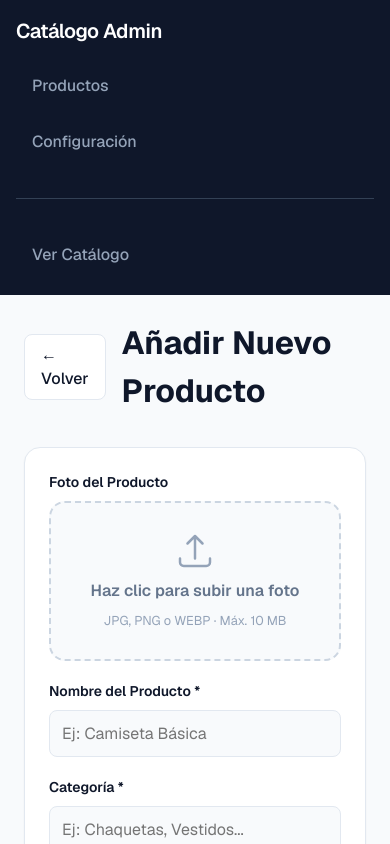
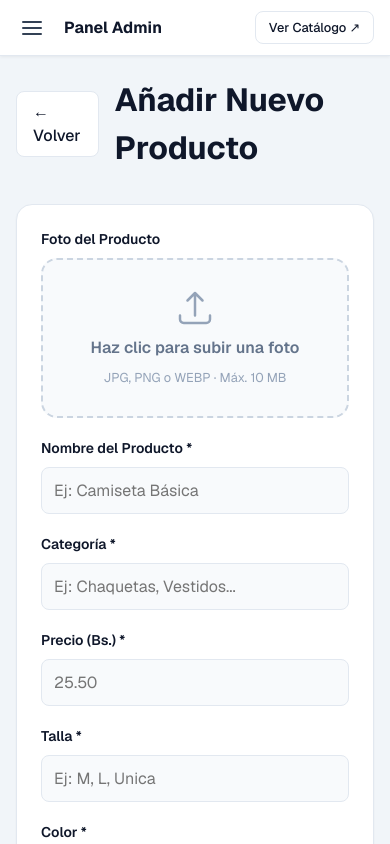
Before and after one commit to sebastianDuranC/catalogo-ropa, a Next.js app: page /admin/product in a window 390 px wide. Shown: the top 844 px of the page. Built offline with nearby package versions, Linux system fonts and the light colour scheme.

Commit message:
feat: responsive admin layout with collapsible sidebar drawer, hamburger menu and purple gradient

```diff
--- a/src/app/admin/layout.module.css
+++ b/src/app/admin/layout.module.css
@@ -1,70 +1,258 @@
+/* ===== LAYOUT PRINCIPAL ===== */
 .adminLayout {
   display: flex;
   min-height: 100vh;
+  background-color: #f1f5f9;
 }
 
+/* ===== OVERLAY MOBILE ===== */
+.overlay {
+  position: fixed;
+  inset: 0;
+  background-color: rgba(0, 0, 0, 0.5);
+  z-index: 40;
+  backdrop-filter: blur(2px);
+}
+
+/* ===== SIDEBAR ===== */
 .sidebar {
-  width: 250px;
-  background-color: #0f172a;
+  width: 260px;
+  background: linear-gradient(160deg, #1e1b4b 0%, #312e81 50%, #4338ca 100%);
   color: white;
-  padding: 1.5rem;
+  padding: 0;
   flex-shrink: 0;
   display: flex;
   flex-direction: column;
+  position: relative;
+  z-index: 50;
 }
 
-.logo h2 {
-  font-size: 1.25rem;
-  margin-bottom: 2.5rem;
-  font-weight: 600;
-  letter-spacing: -0.025em;
+.sidebarHeader {
+  display: flex;
+  justify-content: space-between;
+  align-items: center;
+  padding: 1.5rem 1.25rem 1.25rem;
+  border-bottom: 1px solid rgba(255,255,255,0.1);
 }
 
+.logoWrap {
+  display: flex;
+  align-items: center;
+  gap: 0.75rem;
+}
+
+.logoIcon {
+  font-size: 1.75rem;
+  line-height: 1;
+}
+
+.logoTitle {
+  font-size: 1.125rem;
+  font-weight: 800;
+  letter-spacing: -0.025em;
+  line-height: 1.2;
+  color: white;
+}
+
+.logoSub {
+  font-size: 0.7rem;
+  color: rgba(255,255,255,0.5);
+  text-transform: uppercase;
+  letter-spacing: 0.08em;
+  line-height: 1;
+}
+
+.closeBtn {
+  display: none;
+  background: rgba(255,255,255,0.1);
+  border: none;
+  color: white;
+  width: 30px;
+  height: 30px;
+  border-radius: 50%;
+  cursor: pointer;
+  font-size: 0.875rem;
+  align-items: center;
+  justify-content: center;
+  flex-shrink: 0;
+  transition: background 0.2s;
+}
+
+.closeBtn:hover {
+  background: rgba(255,255,255,0.2);
+}
+
+/* ===== NAV ===== */
 .nav {
   display: flex;
   flex-direction: column;
-  gap: 0.5rem;
+  padding: 1.25rem 0.75rem;
+  gap: 0.25rem;
+  flex: 1;
+}
+
+.navSection {
+  font-size: 0.65rem;
+  font-weight: 700;
+  letter-spacing: 0.1em;
+  color: rgba(255,255,255,0.4);
+  padding: 0 0.75rem 0.5rem;
+  margin-top: 0.25rem;
 }
 
 .link {
-  padding: 0.75rem 1rem;
-  border-radius: var(--radius-md);
-  transition: var(--transition);
-  color: #94a3b8;
+  display: flex;
+  align-items: center;
+  gap: 0.75rem;
+  padding: 0.8rem 1rem;
+  border-radius: 0.75rem;
+  transition: all 0.15s ease;
+  color: rgba(255,255,255,0.65);
   font-weight: 500;
-  display: block;
+  font-size: 0.95rem;
+  position: relative;
 }
 
 .link:hover {
-  background-color: #1e293b;
+  background-color: rgba(255,255,255,0.1);
   color: white;
+}
+
+.linkActive {
+  background-color: rgba(255,255,255,0.15);
+  color: white;
+  font-weight: 700;
+}
+
+.linkActive::before {
+  content: '';
+  position: absolute;
+  left: 0;
+  top: 20%;
+  bottom: 20%;
+  width: 3px;
+  background-color: white;
+  border-radius: 9999px;
+}
+
+.linkIcon {
+  font-size: 1.1rem;
+  line-height: 1;
+  flex-shrink: 0;
+}
+
+/* ===== SIDEBAR FOOTER ===== */
+.sidebarFooter {
+  padding: 0 0.75rem 1.25rem;
 }
 
 .divider {
   border: none;
-  border-top: 1px solid #334155;
-  margin: 1.5rem 0;
+  border-top: 1px solid rgba(255,255,255,0.12);
+  margin: 0 0 0.75rem;
 }
 
+.linkExternal {
+  justify-content: space-between;
+}
+
+.externalArrow {
+  font-size: 0.75rem;
+  opacity: 0.7;
+  margin-left: auto;
+}
+
+/* ===== MAIN WRAPPER ===== */
+.mainWrapper {
+  flex: 1;
+  display: flex;
+  flex-direction: column;
+  min-width: 0;
+}
+
+/* ===== TOP BAR (visible en todos, placeholder en desktop) ===== */
+.topbar {
+  display: none;
+  align-items: center;
+  gap: 1rem;
+  padding: 0 1rem;
+  height: 56px;
+  background-color: #ffffff;
+  border-bottom: 1px solid #e2e8f0;
+  position: sticky;
+  top: 0;
+  z-index: 30;
+  box-shadow: 0 1px 3px 0 rgb(0 0 0 / 0.06);
+}
+
+.hamburger {
+  display: flex;
+  flex-direction: column;
+  gap: 4px;
+  padding: 6px;
+  background: none;
+  border: none;
+  cursor: pointer;
+  border-radius: 6px;
+  transition: background 0.2s;
+}
+
+.hamburger:hover {
+  background-color: #f1f5f9;
+}
+
+.hamburger span {
+  display: block;
+  width: 20px;
+  height: 2px;
+  background-color: #334155;
+  border-radius: 2px;
+}
+
+.topbarTitle {
+  font-weight: 700;
+  font-size: 1rem;
+  color: #0f172a;
+  flex: 1;
+}
+
+.topbarCatalogBtn {
+  white-space: nowrap;
+}
+
+/* ===== MAIN CONTENT ===== */
 .mainContent {
   flex: 1;
-  padding: 3rem;
-  background-color: var(--background);
-  overflow-y: auto;
+  padding: 2.5rem 2.5rem;
+  max-width: 1100px;
+  width: 100%;
 }
 
+/* ===== RESPONSIVE ===== */
 @media (max-width: 768px) {
-  .adminLayout {
-    flex-direction: column;
+  .sidebar {
+    position: fixed;
+    top: 0;
+    left: 0;
+    bottom: 0;
+    width: 280px;
+    transform: translateX(-100%);
+    transition: transform 0.3s cubic-bezier(0.4, 0, 0.2, 1);
   }
-  .sidebar {
-    width: 100%;
-    padding: 1rem;
+
+  .sidebarOpen {
+    transform: translateX(0);
   }
-  .logo h2 {
-    margin-bottom: 1rem;
+
+  .closeBtn {
+    display: inline-flex;
   }
+
+  .topbar {
+    display: flex;
+  }
+
   .mainContent {
-    padding: 1.5rem;
+    padding: 1.25rem 1rem;
   }
 }
--- a/src/app/admin/layout.tsx
+++ b/src/app/admin/layout.tsx
@@ -1,23 +1,98 @@
+'use client';
+
 import Link from 'next/link';
+import { usePathname } from 'next/navigation';
+import { useState, useEffect } from 'react';
 import classes from './layout.module.css';
 
+const navItems = [
+  { href: '/admin', label: 'Productos', icon: '📦' },
+  { href: '/admin/settings', label: 'Configuración', icon: '⚙️' },
+];
+
 export default function AdminLayout({ children }: { children: React.ReactNode }) {
+  const pathname = usePathname();
+  const [sidebarOpen, setSidebarOpen] = useState(false);
+
+  // Close sidebar on route change (mobile)
+  useEffect(() => {
+    setSidebarOpen(false);
+  }, [pathname]);
+
+  // Close sidebar on outside click
+  useEffect(() => {
+    if (!sidebarOpen) return;
+    const handle = (e: MouseEvent) => {
+      const sidebar = document.getElementById('admin-sidebar');
+      const toggle = document.getElementById('sidebar-toggle');
+      if (sidebar && !sidebar.contains(e.target as Node) && toggle && !toggle.contains(e.target as Node)) {
+        setSidebarOpen(false);
+      }
+    };
+    document.addEventListener('mousedown', handle);
+    return () => document.removeEventListener('mousedown', handle);
+  }, [sidebarOpen]);
+
   return (
     <div className={classes.adminLayout}>
-      <aside className={classes.sidebar}>
-        <div className={classes.logo}>
-          <h2>Catálogo Admin</h2>
+      {/* Overlay for mobile */}
+      {sidebarOpen && (
+        <div className={classes.overlay} onClick={() => setSidebarOpen(false)} />
+      )}
+
+      {/* Sidebar */}
+      <aside id="admin-sidebar" className={`${classes.sidebar} ${sidebarOpen ? classes.sidebarOpen : ''}`}>
+        <div className={classes.sidebarHeader}>
+          <div className={classes.logoWrap}>
+            <span className={classes.logoIcon}>👗</span>
+            <div>
+              <p className={classes.logoTitle}>Catálogo</p>
+              <p className={classes.logoSub}>Panel de Admin</p>
+            </div>
+          </div>
+          <button className={classes.closeBtn} onClick={() => setSidebarOpen(false)} aria-label="Cerrar menú">✕</button>
         </div>
+
         <nav className={classes.nav}>
-          <Link href="/admin" className={classes.link}>Productos</Link>
-          <Link href="/admin/settings" className={classes.link}>Configuración</Link>
+          <p className={classes.navSection}>MENÚ</p>
+          {navItems.map(item => {
+            const isActive = item.href === '/admin' ? pathname === '/admin' || pathname.startsWith('/admin/product') : pathname.startsWith(item.href);
+            return (
+              <Link key={item.href} href={item.href} className={`${classes.link} ${isActive ? classes.linkActive : ''}`}>
+                <span className={classes.linkIcon}>{item.icon}</span>
+                {item.label}
+              </Link>
+            );
+          })}
+        </nav>
+
+        <div className={classes.sidebarFooter}>
           <hr className={classes.divider} />
-          <Link href="/" className={classes.link} target="_blank">Ver Catálogo</Link>
-        </nav>
+          <Link href="/" target="_blank" className={`${classes.link} ${classes.linkExternal}`}>
+            <span className={classes.linkIcon}>🌐</span>
+            Ver Catálogo
+            <span className={classes.externalArrow}>↗</span>
+          </Link>
+        </div>
       </aside>
-      <main className={classes.mainContent}>
-        {children}
-      </main>
+
+      {/* Main area */}
+      <div className={classes.mainWrapper}>
+        {/* Top bar (mobile) */}
+        <header className={classes.topbar}>
+          <button id="sidebar-toggle" className={classes.hamburger} onClick={() => setSidebarOpen(o => !o)} aria-label="Abrir menú">
+            <span /><span /><span />
+          </button>
+          <span className={classes.topbarTitle}>Panel Admin</span>
+          <Link href="/" target="_blank" className={`btn btn-secondary ${classes.topbarCatalogBtn}`} style={{ fontSize: '0.8rem', padding: '0.4rem 0.8rem' }}>
+            Ver Catálogo ↗
+          </Link>
+        </header>
+
+        <main className={classes.mainContent}>
+          {children}
+        </main>
+      </div>
     </div>
   );
 }
```
Also changed, not shown: src/app/admin/page.module.css (+84 -34 lines).
